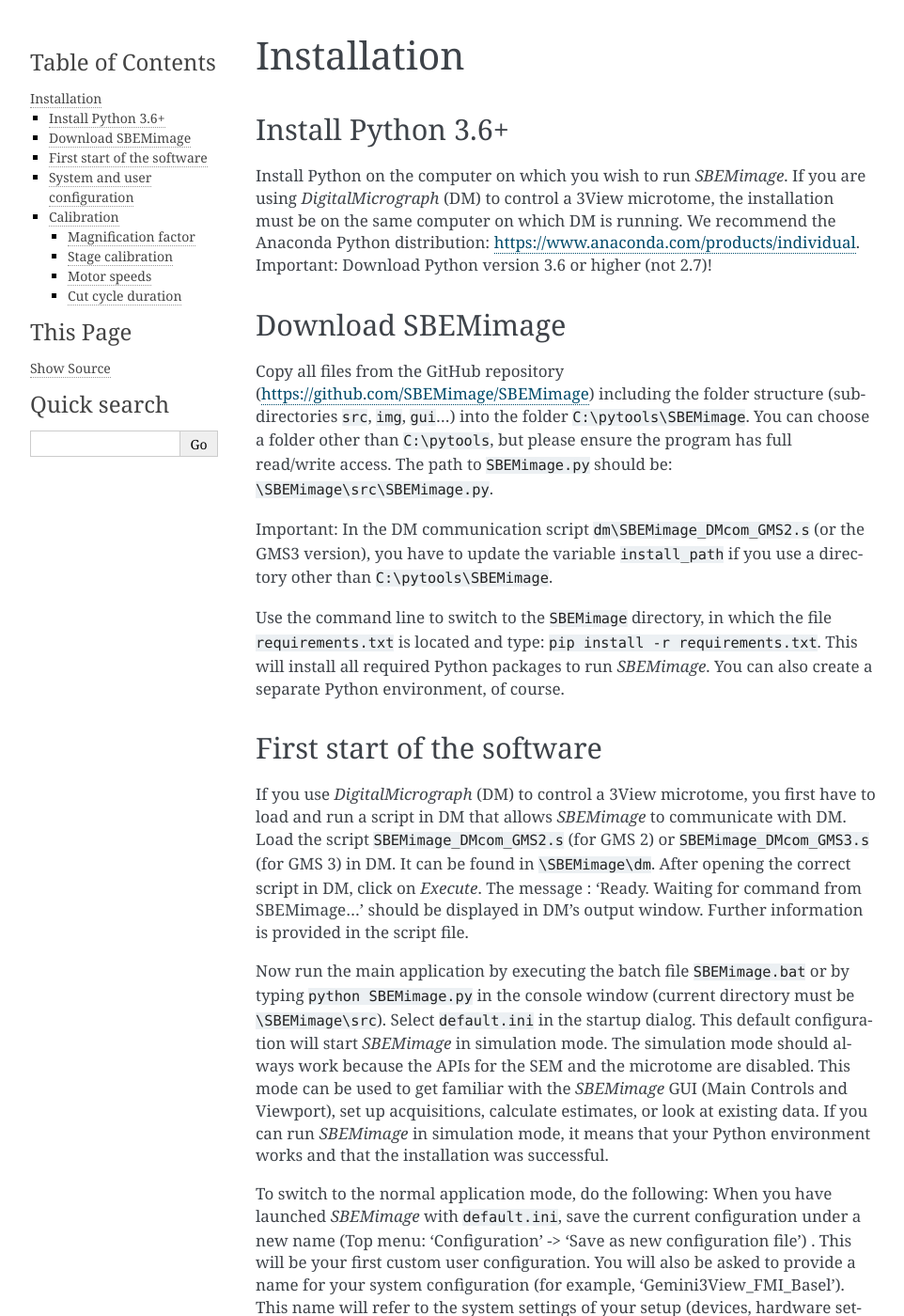
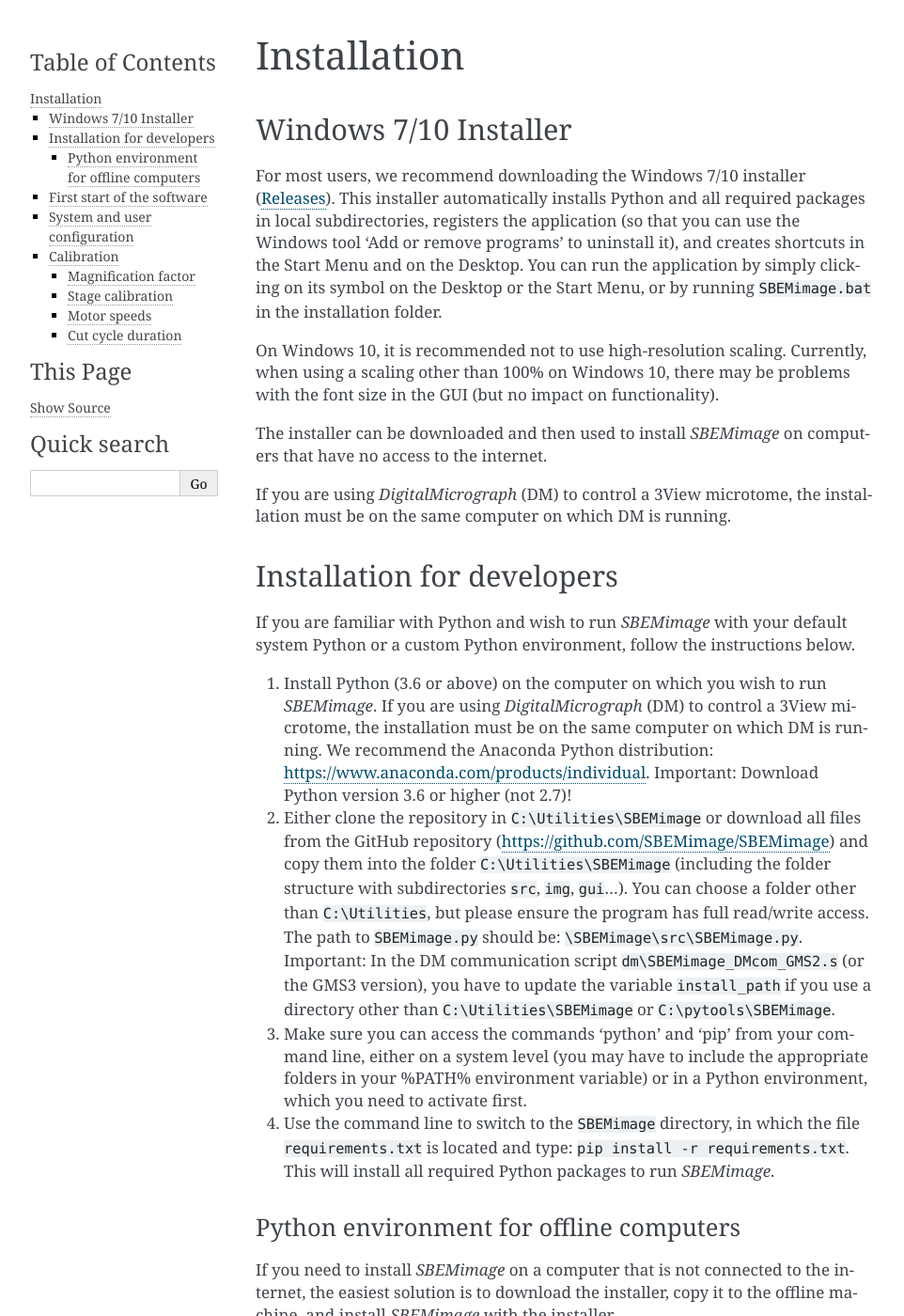
Before and after one commit to SBEMimage/SBEMimage, a Sphinx documentation site: the page built from docs/installation.rst, in a window 1280 px wide and 1400 px high. Shown: the whole window at 94% size, without its empty margins (148-1110 px from the left). Built offline with Sphinx 7.4.7, drawn with Linux system fonts in a browser that asks for light colours; some of the changed text lies outside the part shown.

Commit message:
Update installation instructions
Co-Authored-By: Chris Wood <4360647+cwood1967@users.noreply.github.com>

```diff
--- a/docs/installation.rst
+++ b/docs/installation.rst
@@ -1,21 +1,51 @@
 Installation
 ============
 
--------------------
-Install Python 3.6+
--------------------
 
-Install Python on the computer on which you wish to run *SBEMimage*. If you are using *DigitalMicrograph* (DM) to control a 3View microtome, the installation must be on the same computer on which DM is running. We recommend the Anaconda Python distribution: https://www.anaconda.com/products/individual. Important: Download Python version 3.6 or higher (not 2.7)!
+----------------------
+Windows 7/10 Installer
+----------------------
 
-------------------
-Download SBEMimage
-------------------
+For most users, we recommend downloading the Windows 7/10 installer (`Releases <https://github.com/SBEMimage/SBEMimage/releases>`_). This installer automatically installs Python and all required packages in local subdirectories, registers the application (so that you can use the Windows tool 'Add or remove programs' to uninstall it), and creates shortcuts in the Start Menu and on the Desktop. You can run the application by simply clicking on its symbol on the Desktop or the Start Menu, or by running ``SBEMimage.bat`` in the installation folder.
 
-Copy all files from the GitHub repository (https://github.com/SBEMimage/SBEMimage) including the folder structure (subdirectories ``src``, ``img``, ``gui``…) into the folder ``C:\pytools\SBEMimage``. You can choose a folder other than ``C:\pytools``, but please ensure the program has full read/write access. The path to ``SBEMimage.py`` should be: ``\SBEMimage\src\SBEMimage.py``.
+On Windows 10, it is recommended not to use high-resolution scaling. Currently, when using a scaling other than 100% on Windows 10, there may be problems with the font size in the GUI (but no impact on functionality).
 
-Important: In the DM communication script ``dm\SBEMimage_DMcom_GMS2.s`` (or the GMS3 version), you have to update the variable ``install_path`` if you use a directory other than ``C:\pytools\SBEMimage``.
+The installer can be downloaded and then used to install *SBEMimage* on computers that have no access to the internet.
 
-Use the command line to switch to the ``SBEMimage`` directory, in which the file ``requirements.txt`` is located and type: ``pip install -r requirements.txt``. This will install all required Python packages to run *SBEMimage*. You can also create a separate Python environment, of course.
+If you are using *DigitalMicrograph* (DM) to control a 3View microtome, the installation must be on the same computer on which DM is running.
+
+---------------------------
+Installation for developers
+---------------------------
+
+If you are familiar with Python and wish to run *SBEMimage* with your default system Python or a custom Python environment, follow the instructions below.
+
+(1) Install Python (3.6 or above) on the computer on which you wish to run *SBEMimage*. If you are using *DigitalMicrograph* (DM) to control a 3View microtome, the installation must be on the same computer on which DM is running. We recommend the Anaconda Python distribution: https://www.anaconda.com/products/individual. Important: Download Python version 3.6 or higher (not 2.7)!
+
+(2) Either clone the repository in ``C:\Utilities\SBEMimage`` or download all files from the GitHub repository (https://github.com/SBEMimage/SBEMimage) and copy them into the folder ``C:\Utilities\SBEMimage`` (including the folder structure with subdirectories ``src``, ``img``, ``gui``…). You can choose a folder other than ``C:\Utilities``, but please ensure the program has full read/write access. The path to ``SBEMimage.py`` should be: ``\SBEMimage\src\SBEMimage.py``. Important: In the DM communication script ``dm\SBEMimage_DMcom_GMS2.s`` (or the GMS3 version), you have to update the variable ``install_path`` if you use a directory other than ``C:\Utilities\SBEMimage`` or ``C:\pytools\SBEMimage``.
+
+(3) Make sure you can access the commands 'python' and 'pip' from your command line, either on a system level (you may have to include the appropriate folders in your %PATH% environment variable) or in a Python environment, which you need to activate first.
+
+(4) Use the command line to switch to the ``SBEMimage`` directory, in which the file ``requirements.txt`` is located and type: ``pip install -r requirements.txt``. This will install all required Python packages to run *SBEMimage*.
+
+Python environment for offline computers
+^^^^^^^^^^^^^^^^^^^^^^^^^^^^^^^^^^^^^^^^
+
+If you need to install *SBEMimage* on a computer that is not connected to the internet, the easiest solution is to download the installer, copy it to the offline machine, and install *SBEMimage* with the installer.
+
+If you wish to use your own Python environment on the offline machine, follow the instructions below.
+
+(1) Install the latest version of Anaconda or Miniconda (Python 3.6+) on the offline machine.
+
+(2) On a computer with internet access, create a conda environment that matches the conda environment on the acquisition computer: the architecture, operating system, and the Python version. Install pip using conda: ``conda install pip``.
+
+(3) Use the pip download option (``pip download <package_name>``) to download all required Python Wheel files rather than installing them, and copy them into a directory that you can then transfer to the offline computer.
+
+(4) On the offline computer, activate your Python environment (or use the system environment) and install all Wheel files with the command ``pip install <wheel_name>``.
+
+(5) Copy all *SBEMimage* directories and files (previously downloaded on another computer) to the folder ``C:\Utilities\SBEMimage`` on the offline computer. After that, you should be ready to run *SBEMimage*.
+
+Alternatively, you can try to use conda-pack to copy an entire environment from one computer to another: https://conda.github.io/conda-pack
 
 ---------------------------
 First start of the software
```
